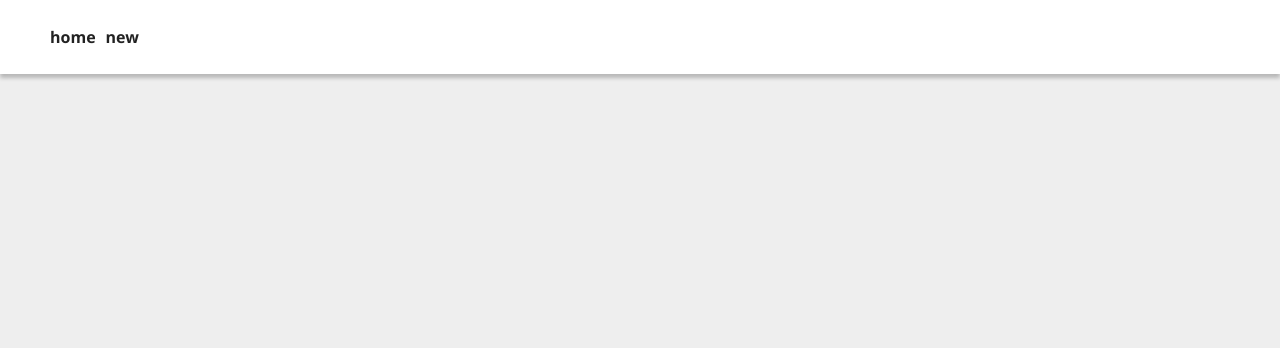
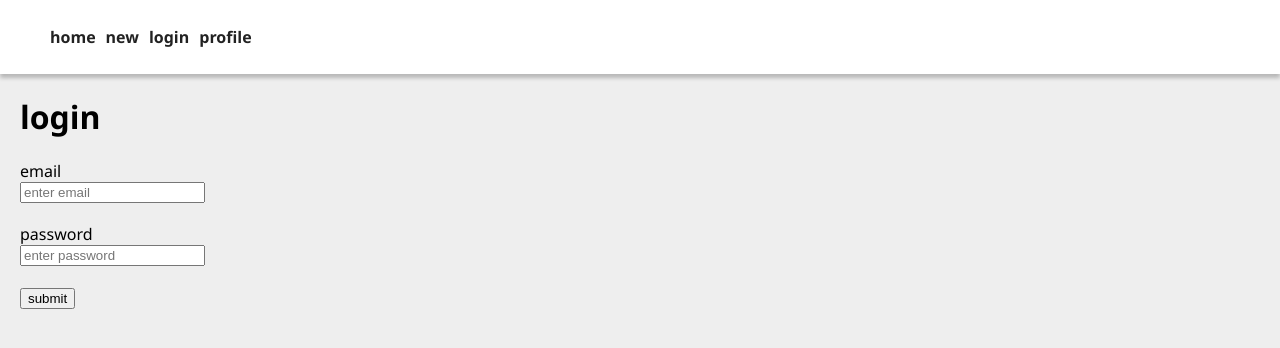
Before and after one commit to ericschn/bapcs-notify, a React (Vite) app in the folder client/: page /login in a window 1280 px wide. Before the commit this address had no page. Shown: the top 348 px of the page. Built offline with nearby package versions, Linux system fonts and the light colour scheme; no server answers.

Commit message:
added login and profile pages, vite proxy to emulate prod setup

```diff
--- a/client/src/App.css
+++ b/client/src/App.css
@@ -156,3 +156,14 @@ a:active {
 .expired {
   background-color: rgb(255 172 165);
 }
+
+/* login form */
+
+.login-form {
+  margin: 20px;
+}
+
+.login-form input {
+  display: block;
+  margin-bottom: 20px;
+}
--- a/client/src/App.jsx
+++ b/client/src/App.jsx
@@ -5,6 +5,8 @@ import { BrowserRouter, Routes, Route } from 'react-router-dom';
 import { Navbar } from './components/Navbar';
 import { Home } from './components/Home';
 import { PostList } from './components/PostList';
+import { Login } from './pages/Login';
+import { Profile } from './pages/Profile';
 
 function App() {
   return (
@@ -13,6 +15,8 @@ function App() {
       <Routes>
         <Route path="/" element={<Home />} />
         <Route path="/new/:typeFilter?" element={<PostList />} />
+        <Route path="/login" element={<Login />} />
+        <Route path="/profile" element={<Profile />} />
       </Routes>
     </div>
   );
--- a/client/src/components/Navbar.jsx
+++ b/client/src/components/Navbar.jsx
@@ -6,6 +6,8 @@ export function Navbar() {
       <ul>
         <li><Link to="/">home</Link></li>
         <li><Link to="/new">new</Link></li>
+        <li><Link to="/login">login</Link></li>
+        <li><Link to="/profile">profile</Link></li>
         {/* <li><Link to="/monitors">monitors</Link></li> */}
       </ul>
     </nav>
--- /dev/null
+++ b/client/src/hooks/useAxios.jsx
@@ -0,0 +1,36 @@
+import { useState, useEffect } from 'react';
+import axios from 'axios';
+
+axios.defaults.baseURL = import.meta.env.VITE_API_URL;
+
+const useAxios = () => {
+  const [response, setResponse] = useState({});
+  // const [apiPath, setApiPath] = useState('');
+  const [axiosConfig, setAxiosConfig] = useState({
+    url: '',
+    method: 'get',
+    data: {},
+  });
+  const [isLoading, setIsLoading] = useState(false);
+  const [isError, setIsError] = useState(false);
+
+  const fetchData = async () => {
+    setIsError(false);
+    setIsLoading(true);
+    try {
+      const result = await axios(axiosConfig);
+      setResponse(result.data);
+    } catch (error) {
+      setIsError(true);
+    }
+    setIsLoading(false);
+  };
+
+  useEffect(() => {
+    if (axiosConfig.url !== '') fetchData();
+  }, [axiosConfig]);
+
+  return [{ response, isLoading, isError }, setAxiosConfig];
+};
+
+export default useAxios;
--- a/client/src/main.jsx
+++ b/client/src/main.jsx
@@ -6,8 +6,8 @@ import { BrowserRouter } from 'react-router-dom';
 
 ReactDOM.createRoot(document.getElementById('root')).render(
   <BrowserRouter>
-    <React.StrictMode>
+    {/* <React.StrictMode> */}
       <App />
-    </React.StrictMode>
+    {/* </React.StrictMode> */}
   </BrowserRouter>
 );
--- /dev/null
+++ b/client/src/pages/Login.jsx
@@ -0,0 +1,58 @@
+import { useState } from 'react';
+import axios from 'axios';
+import useAxios from '../hooks/useAxios';
+
+export function Login() {
+  const [email, setEmail] = useState('');
+  const [password, setPassword] = useState('');
+  const [{ response, isLoading, isError }, axiosRequest] = useAxios();
+
+  const axiosInstance = axios.create({
+    baseURL: import.meta.env.VITE_API_URL, // test if needed
+  });
+
+  const submitFormHandler = async (e) => {
+    e.preventDefault();
+
+    axiosRequest({
+      url: '/user/auth',
+      method: 'post',
+      data: { email, password },
+      withCredentials: true,
+    });
+  };
+
+  return (
+    <div className="login-form">
+      <h1>login</h1>
+      <form onSubmit={submitFormHandler}>
+        <label>email</label>
+        <input
+          type="text"
+          // required
+          placeholder="enter email"
+          value={email}
+          onChange={(e) => setEmail(e.target.value)}
+        />
+
+        <label>password</label>
+        <input
+          type="text"
+          // required
+          placeholder="enter password"
+          value={password}
+          onChange={(e) => setPassword(e.target.value)}
+        />
+
+        <button disabled={isLoading} type="submit">
+          submit
+        </button>
+      </form>
+      {/* <div>{isLoading && <h2>loading</h2>}</div> */}
+      <div>{isError && <h2>invalid credentials</h2>}</div>
+      <div>{response._id && <h2>data loaded</h2>}</div>
+      <h3>{response.email}</h3>
+      <h3>{response._id}</h3>
+    </div>
+  );
+}
--- /dev/null
+++ b/client/src/pages/Profile.jsx
@@ -0,0 +1,39 @@
+import { useEffect, useState } from 'react';
+import useAxios from '../hooks/useAxios';
+
+export function Profile() {
+  // const [user, setUser] = useState({});
+  const [email, setEmail] = useState('');
+  const [password, setPassword] = useState('');
+  const [{ response: user, isLoading, isError }, axiosRequest] = useAxios();
+
+  useEffect(() => {
+    axiosRequest({
+      url: '/user/profile',
+      method: 'get',
+      withCredentials: true,
+    });
+    console.log(user);
+  }, []);
+
+  useEffect(() => {
+    console.log(`isLoading: ${isLoading} - user.email: ${user.email}`);
+  }, [isLoading]);
+
+  return (
+    <div>
+      <h1>profile</h1>
+      {isLoading ? (
+        <p>loading</p>
+      ) : (
+        <ul>
+          <li>Email: {user.email}</li>
+          <li>Phone: {user.phone}</li>
+          <li>In-App Notifications: {user.notifications?.app}</li>
+          <li>Email Notifications: {user.notifications?.email}</li>
+          <li>SMS Notifications: {user.notifications?.phone}</li>
+        </ul>
+      )}
+    </div>
+  );
+}
--- a/client/vite.config.js
+++ b/client/vite.config.js
@@ -1,10 +1,19 @@
-import { defineConfig } from 'vite'
-import react from '@vitejs/plugin-react'
+import { defineConfig } from 'vite';
+import react from '@vitejs/plugin-react';
 
 // https://vitejs.dev/config/
 export default defineConfig({
   plugins: [react()],
+  server: {
+    port: 5173,
+    proxy: {
+      '/api/v1': {
+        target: 'http://localhost:3000',
+        changeOrigin: true,
+      },
+    },
+  },
   build: {
-    outDir: '/var/www/html/dist'
-  }
-})
+    outDir: '/var/www/html/dist',
+  },
+});
```
Also changed, not shown: client/src/pages/Register.jsx (added, +60 -0 lines).
